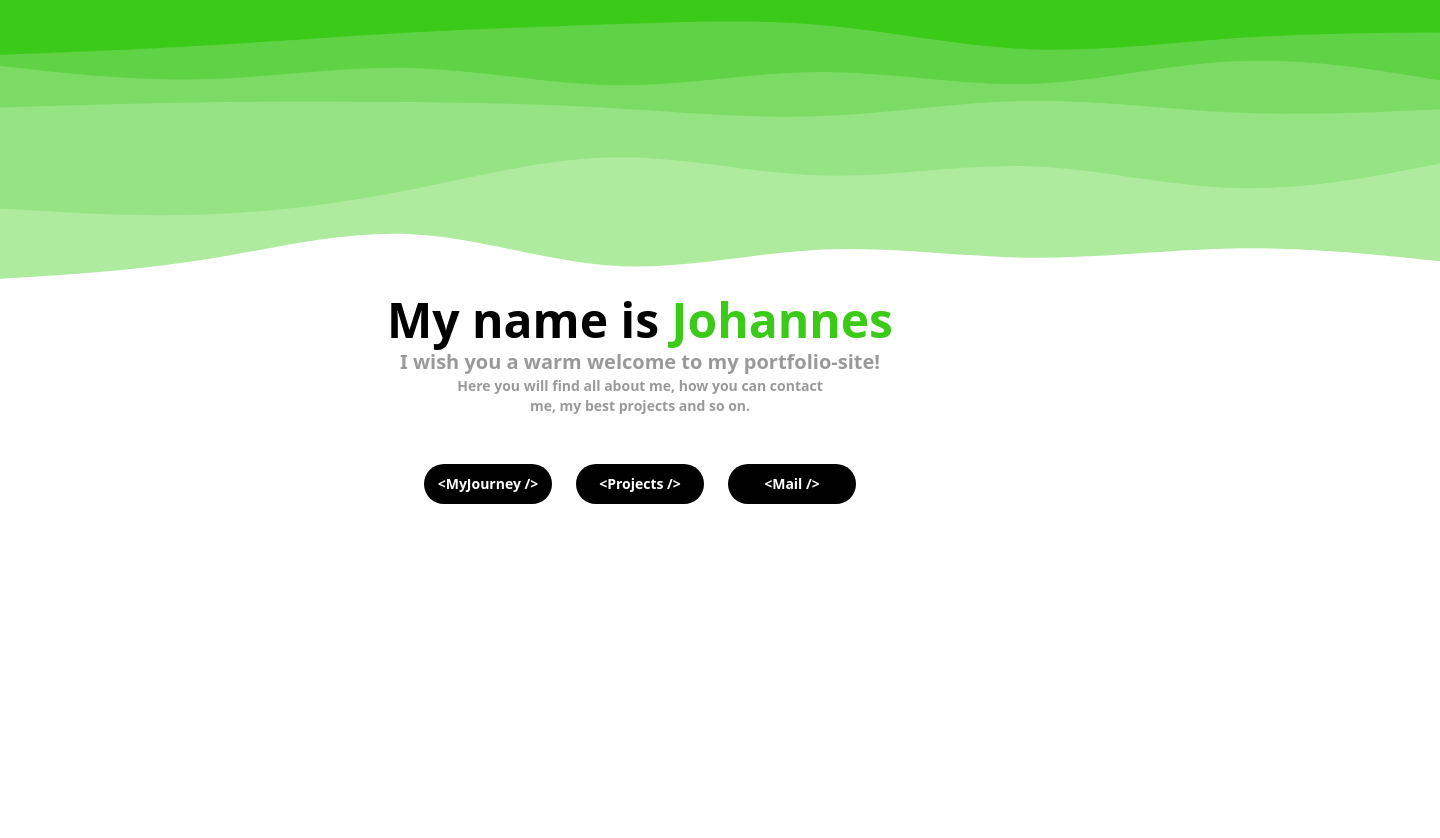
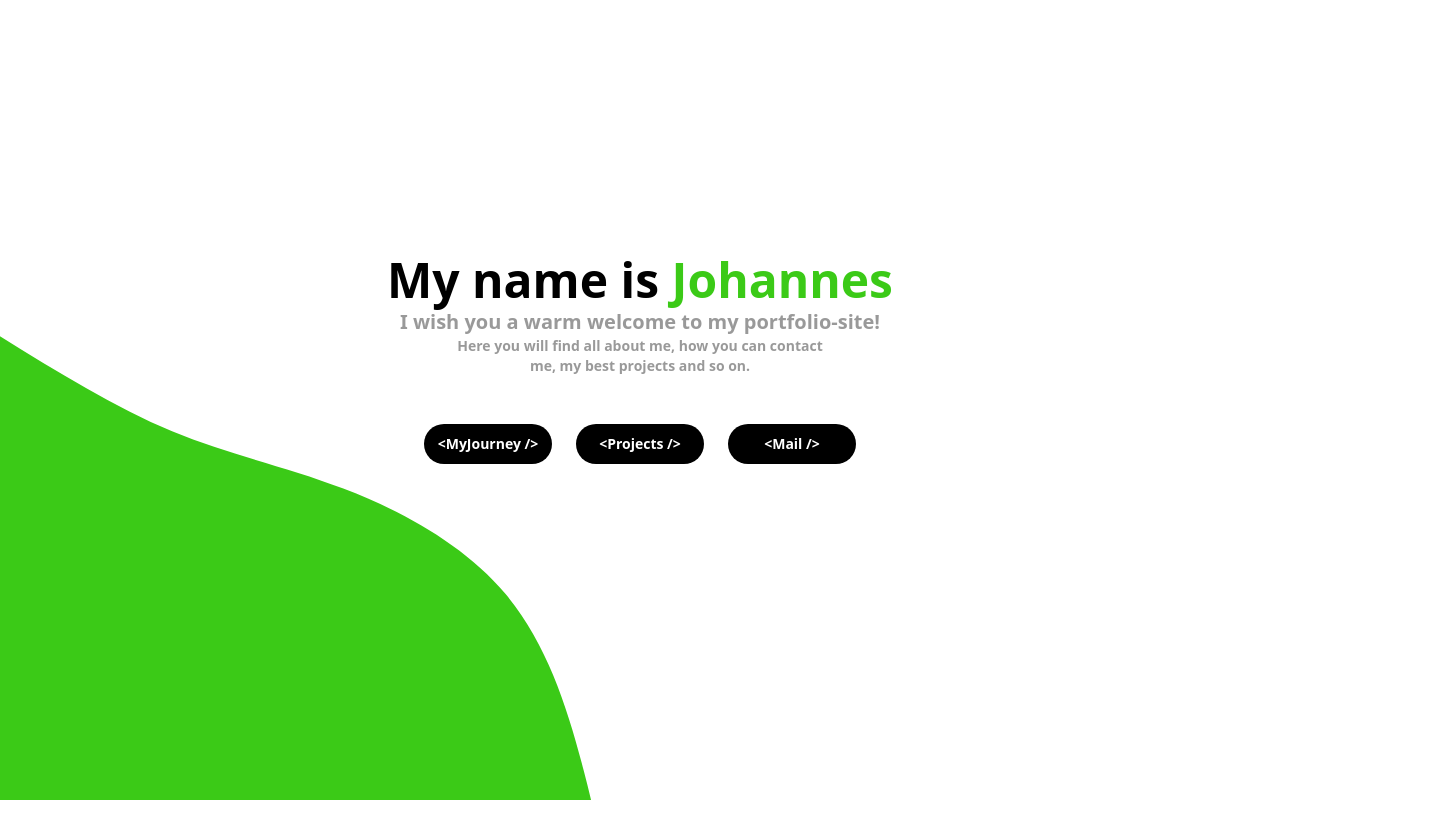
Before and after one commit to johanneskungen/portfolio, a React (Create React App) app: page / in a window 1280 px wide. Shown: the top 838 px of the page, 1440 px wide, since content can reach past the window. After the commit the page ends 800 px from the top, so only its background shows below. Built offline with nearby package versions, Linux system fonts and the light colour scheme.

Commit message:
last one

```diff
--- /dev/null
+++ b/src/Blob.js
@@ -0,0 +1,61 @@
+import React from "react";
+
+function Blob() {
+  return (
+    <div>
+      <svg
+        id="visual"
+        viewBox="0 0 2000 961"
+        width="2000"
+        height="961"
+        xmlns="http://www.w3.org/2000/svg"
+        xmlnsXlink="http://www.w3.org/1999/xlink"
+        version="1.1"
+      >
+        <rect x="0" y="0" width="2000" height="961" fill="#FFFFFF"></rect>
+        <defs>
+          <linearGradient id="grad1_0" x1="52%" y1="0%" x2="100%" y2="100%">
+            <stop
+              offset="8.376690946930285%"
+              stop-color="#ffffff"
+              stop-opacity="1"
+            ></stop>
+            <stop
+              offset="91.6233090530697%"
+              stop-color="#ffffff"
+              stop-opacity="1"
+            ></stop>
+          </linearGradient>
+        </defs>
+        <defs>
+          <linearGradient id="grad2_0" x1="0%" y1="0%" x2="48.1%" y2="100%">
+            <stop
+              offset="8.376690946930285%"
+              stop-color="#ffffff"
+              stop-opacity="1"
+            ></stop>
+            <stop
+              offset="91.6233090530697%"
+              stop-color="#ffffff"
+              stop-opacity="1"
+            ></stop>
+          </linearGradient>
+        </defs>
+        <g transform="translate(2000, 0)">
+          <path
+            d="M0 624.7C-50.7 579.3 -101.4 533.9 -170.3 524C-239.1 514.1 -326 539.7 -367.2 505.4C-408.3 471 -403.6 376.7 -437.7 318C-471.7 259.3 -544.4 236.2 -582 189.1C-619.7 142.1 -622.2 71 -624.7 0L0 0Z"
+            fill="#3BCA17"
+          ></path>
+        </g>
+        <g transform="translate(0, 961)">
+          <path
+            d="M0 -624.7C57.7 -588.9 115.4 -553.2 172.1 -529.7C228.8 -506.2 284.5 -495 343.3 -472.5C402.1 -450 464 -416.3 505.4 -367.2C546.7 -318 567.5 -253.5 583.9 -189.7C600.4 -126 612.5 -63 624.7 0L0 0Z"
+            fill="#3BCA17"
+          ></path>
+        </g>
+      </svg>
+    </div>
+  );
+}
+
+export default Blob;
--- a/src/Home.js
+++ b/src/Home.js
@@ -1,7 +1,7 @@
 import React from "react";
 import { motion, useAnimation } from "framer-motion";
 import Svg from './Svg'
-import Svg2 from './Svg2'
+import Blob from "./Blob";
 
 function Home({ setPage }) {
   const repo = useAnimation();
@@ -16,8 +16,7 @@ function Home({ setPage }) {
     <motion.div
       animate={repo}
     >
-      <div className="hidden md:block md:absolute -z-10 -top-10 w-screen"><Svg2 /></div>
-
+      <div className="hidden md:block md:absolute -z-10 w-screen h-screen overflow-hidden"><Blob/></div>
       <motion.div
         initial={{ y: -600 }}
         animate={{
@@ -30,9 +29,10 @@ function Home({ setPage }) {
           },
         }}
         exit={{ opacity: 0 }}
-        className=" flex-col mb-12 w-screen flex items-center justify-center h-screen overflow-x-clip"
+        className="overflow-x-clip w-screen h-screen flex flex-col items-center"
       >
-        <h1 className="text-center text-5xl font-bold">
+        <div className="w-full absolute md:hidden -z-10 top-0 overflow-x-clip"><Svg /></div>
+        <h1 className="text-center text-5xl font-bold mt-64">
           My name is <span className="gr">Johannes</span>
         </h1>
         <p className="text-black/40 font-semibold text-xl mx-10 text-center mt-1">
--- a/src/Svg2.js
+++ /dev/null
@@ -1,39 +0,0 @@
-import React from "react";
-
-function Svg2() {
-  return (
-    <svg
-      id="visual"
-      viewBox="0 0 900 600"
-      width="1440"
-      height="980"
-      xmlns="http://www.w3.org/2000/svg"
-      xmlnsXlink="http://www.w3.org/1999/xlink"
-      version="1.1"
-    >
-      <rect x="0" y="0" width="900" height="600" fill="#ffffff"></rect>
-      <path
-        d="M0 193L21.5 191.7C43 190.3 86 187.7 128.8 180.8C171.7 174 214.3 163 257.2 165.2C300 167.3 343 182.7 385.8 185C428.7 187.3 471.3 176.7 514.2 174.7C557 172.7 600 179.3 642.8 179.8C685.7 180.3 728.3 174.7 771.2 174C814 173.3 857 177.7 878.5 179.8L900 182L900 0L878.5 0C857 0 814 0 771.2 0C728.3 0 685.7 0 642.8 0C600 0 557 0 514.2 0C471.3 0 428.7 0 385.8 0C343 0 300 0 257.2 0C214.3 0 171.7 0 128.8 0C86 0 43 0 21.5 0L0 0Z"
-        fill="#aeeb9f"
-      ></path>
-      <path
-        d="M0 149L21.5 150.3C43 151.7 86 154.3 128.8 152.8C171.7 151.3 214.3 145.7 257.2 137.2C300 128.7 343 117.3 385.8 117C428.7 116.7 471.3 127.3 514.2 128.5C557 129.7 600 121.3 642.8 122.7C685.7 124 728.3 135 771.2 136.3C814 137.7 857 129.3 878.5 125.2L900 121L900 0L878.5 0C857 0 814 0 771.2 0C728.3 0 685.7 0 642.8 0C600 0 557 0 514.2 0C471.3 0 428.7 0 385.8 0C343 0 300 0 257.2 0C214.3 0 171.7 0 128.8 0C86 0 43 0 21.5 0L0 0Z"
-        fill="#96e383"
-      ></path>
-      <path
-        d="M0 86L21.5 85.3C43 84.7 86 83.3 128.8 82.7C171.7 82 214.3 82 257.2 82.5C300 83 343 84 385.8 86.5C428.7 89 471.3 93 514.2 91.3C557 89.7 600 82.3 642.8 81.7C685.7 81 728.3 87 771.2 89C814 91 857 89 878.5 88L900 87L900 0L878.5 0C857 0 814 0 771.2 0C728.3 0 685.7 0 642.8 0C600 0 557 0 514.2 0C471.3 0 428.7 0 385.8 0C343 0 300 0 257.2 0C214.3 0 171.7 0 128.8 0C86 0 43 0 21.5 0L0 0Z"
-        fill="#7cdb65"
-      ></path>
-      <path
-        d="M0 60L21.5 62.3C43 64.7 86 69.3 128.8 68.2C171.7 67 214.3 60 257.2 61.2C300 62.3 343 71.7 385.8 72C428.7 72.3 471.3 63.7 514.2 63.7C557 63.7 600 72.3 642.8 71.2C685.7 70 728.3 59 771.2 57C814 55 857 62 878.5 65.5L900 69L900 0L878.5 0C857 0 814 0 771.2 0C728.3 0 685.7 0 642.8 0C600 0 557 0 514.2 0C471.3 0 428.7 0 385.8 0C343 0 300 0 257.2 0C214.3 0 171.7 0 128.8 0C86 0 43 0 21.5 0L0 0Z"
-        fill="#5fd345"
-      ></path>
-      <path
-        d="M0 53L21.5 52.2C43 51.3 86 49.7 128.8 47.2C171.7 44.7 214.3 41.3 257.2 39C300 36.7 343 35.3 385.8 33.8C428.7 32.3 471.3 30.7 514.2 34.5C557 38.3 600 47.7 642.8 49.5C685.7 51.3 728.3 45.7 771.2 42.7C814 39.7 857 39.3 878.5 39.2L900 39L900 0L878.5 0C857 0 814 0 771.2 0C728.3 0 685.7 0 642.8 0C600 0 557 0 514.2 0C471.3 0 428.7 0 385.8 0C343 0 300 0 257.2 0C214.3 0 171.7 0 128.8 0C86 0 43 0 21.5 0L0 0Z"
-        fill="#3bca17"
-      ></path>
-    </svg>
-  );
-}
-
-export default Svg2;
```
Also changed, not shown: src/assets/blob.svg (added), src/assets/svg2.svg (deleted).
